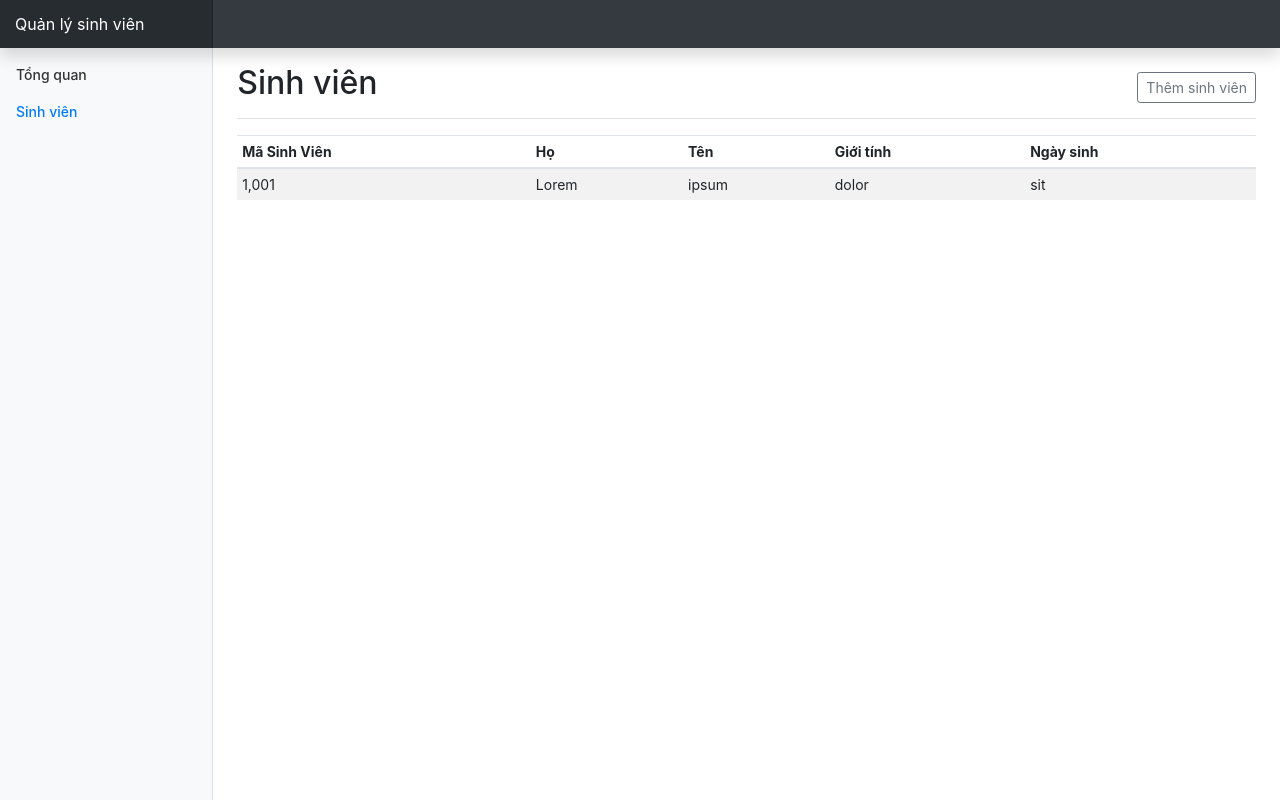
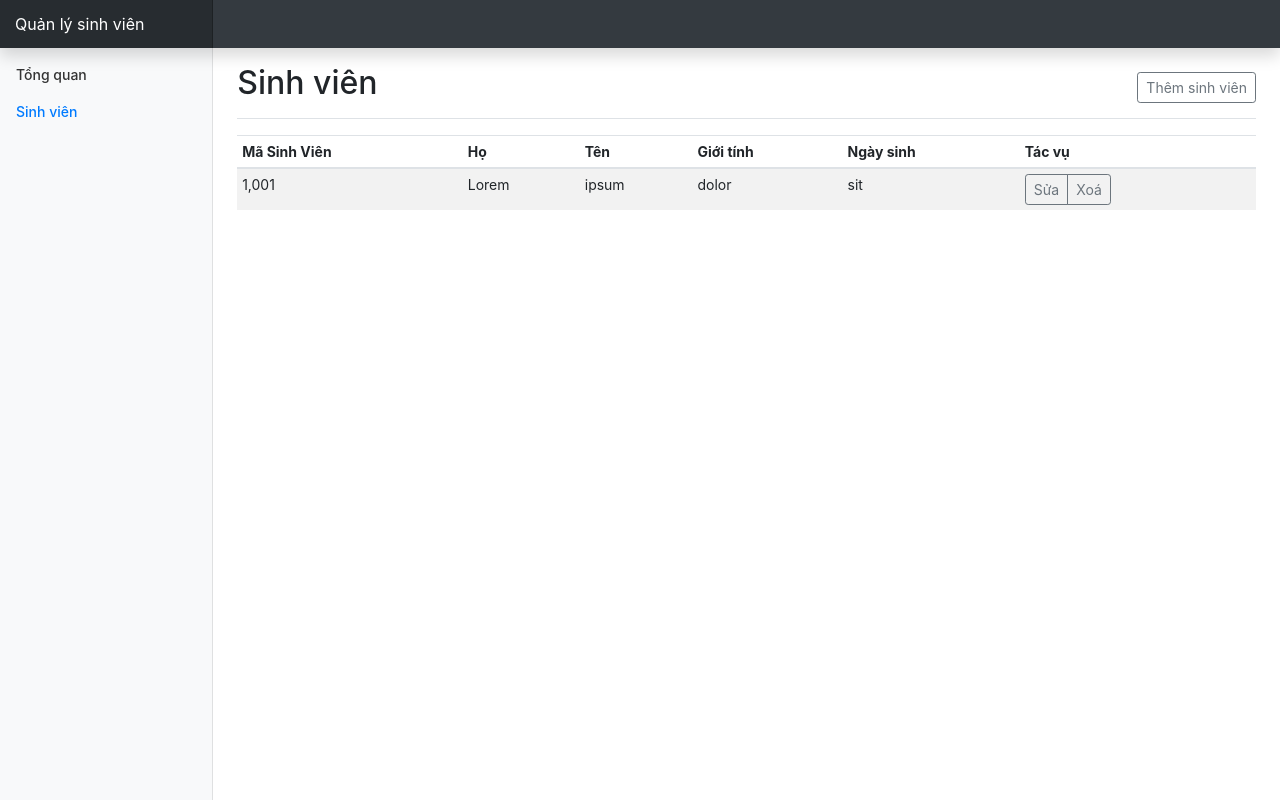
Before and after one commit to fxpham/oopphp, a PHP site: page /sinh_vien.php in a window 1280 px wide. Run offline with PHP 8.4, Linux system fonts and the light colour scheme.

Commit message:
[Update] - Them tac vu sua va xoa.

```diff
--- a/sinh_vien.php
+++ b/sinh_vien.php
@@ -66,6 +66,7 @@
                   <th>Tên</th>
                   <th>Giới tính</th>
                   <th>Ngày sinh</th>
+                  <th>Tác vụ</th>
                 </tr>
               </thead>
               <tbody>
@@ -75,6 +76,12 @@
                   <td>ipsum</td>
                   <td>dolor</td>
                   <td>sit</td>
+                  <td>
+                  <div class="btn-group mr-2">
+                    <a href="./sua_sinh_vien.php" class="btn btn-sm btn-outline-secondary">Sửa</a>
+                    <a href="./sua_sinh_vien.php" class="btn btn-sm btn-outline-secondary">Xoá</a>
+                  </div>
+                  </td>
                 </tr>
               </tbody>
             </table>
```
